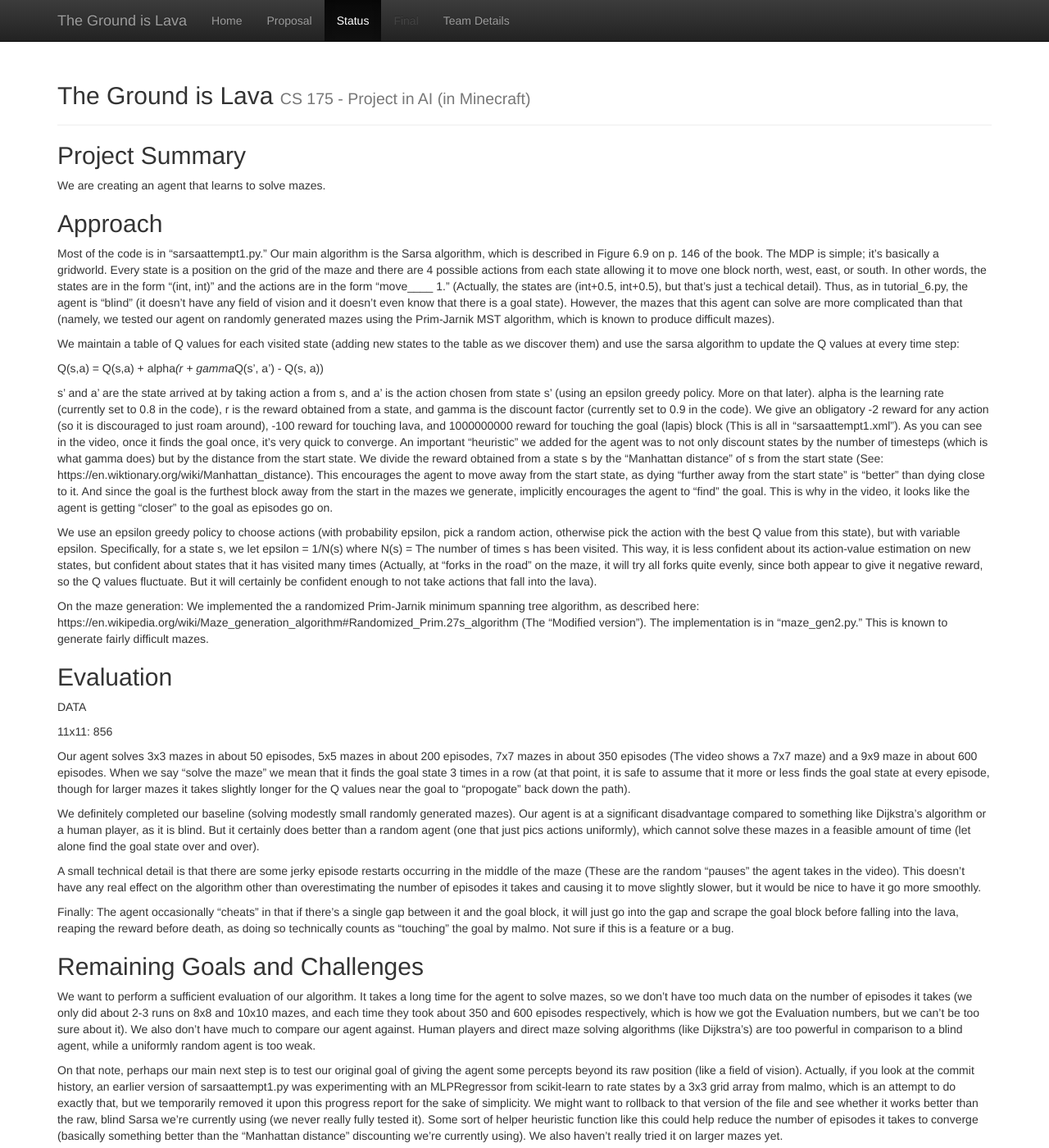
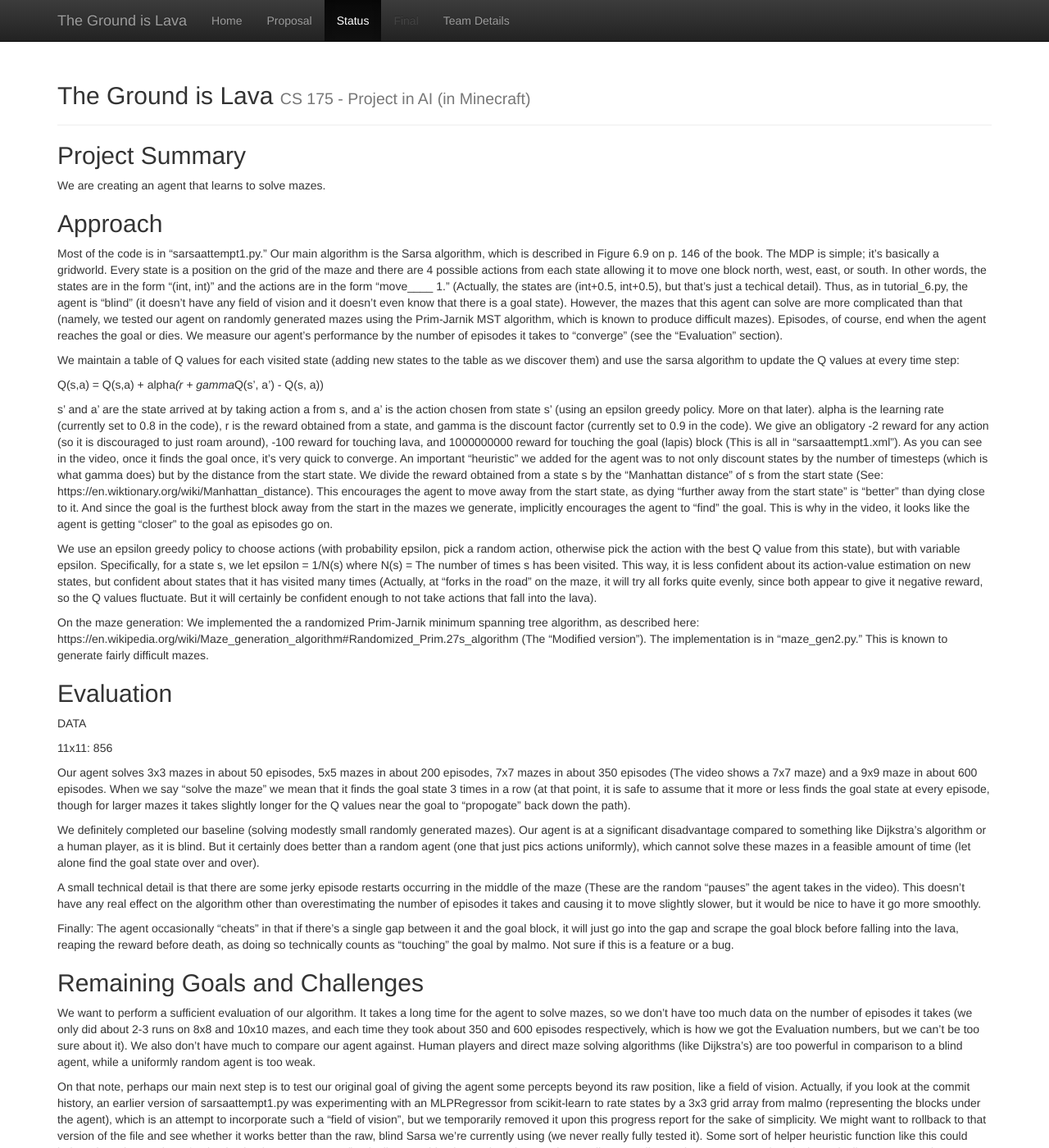
Before and after one commit to katmannn/The-Ground-is-Lava, a Jekyll site: the page built from docs/status.md, in a window 1280 px wide and 1400 px high. Shown: the whole window at 82% size. Built offline with Jekyll 4.4.1, drawn with Linux system fonts in a browser that asks for light colours; some of the changed text lies outside the part shown.

Commit message:
Update status.md

```diff
--- a/docs/status.md
+++ b/docs/status.md
@@ -6,7 +6,7 @@
 We are creating an agent that learns to solve mazes.
 
 ## Approach
-Most of the code is in "sarsaattempt1.py." Our main algorithm is the Sarsa algorithm, which is described in Figure 6.9 on p. 146 of the book. The MDP is simple; it's basically a gridworld. Every state is a position on the grid of the maze and there are 4 possible actions from each state allowing it to move one block north, west, east, or south. In other words, the states are in the form "(int, int)" and the actions are in the form "move____ 1." (Actually, the states are (int+0.5, int+0.5), but that's just a techical detail). Thus, as in tutorial_6.py, the agent is "blind" (it doesn't have any field of vision and it doesn't even know that there is a goal state). However, the mazes that this agent can solve are more complicated than that (namely, we tested our agent on randomly generated mazes using the Prim-Jarnik MST algorithm, which is known to produce difficult mazes).
+Most of the code is in "sarsaattempt1.py." Our main algorithm is the Sarsa algorithm, which is described in Figure 6.9 on p. 146 of the book. The MDP is simple; it's basically a gridworld. Every state is a position on the grid of the maze and there are 4 possible actions from each state allowing it to move one block north, west, east, or south. In other words, the states are in the form "(int, int)" and the actions are in the form "move____ 1." (Actually, the states are (int+0.5, int+0.5), but that's just a techical detail). Thus, as in tutorial_6.py, the agent is "blind" (it doesn't have any field of vision and it doesn't even know that there is a goal state). However, the mazes that this agent can solve are more complicated than that (namely, we tested our agent on randomly generated mazes using the Prim-Jarnik MST algorithm, which is known to produce difficult mazes). Episodes, of course, end when the agent reaches the goal or dies. We measure our agent's performance by the number of episodes it takes to "converge" (see the "Evaluation" section).
 
 We maintain a table of Q values for each visited state (adding new states to the table as we discover them) and use the sarsa algorithm to update the Q values at every time step:
 
@@ -36,7 +36,9 @@
 ## Remaining Goals and Challenges
 We want to perform a sufficient evaluation of our algorithm. It takes a long time for the agent to solve mazes, so we don't have too much data on the number of episodes it takes (we only did about 2-3 runs on 8x8 and 10x10 mazes, and each time they took about 350 and 600 episodes respectively, which is how we got the Evaluation numbers, but we can't be too sure about it). We also don't have much to compare our agent against. Human players and direct maze solving algorithms (like Dijkstra's) are too powerful in comparison to a blind agent, while a uniformly random agent is too weak.
 
-On that note, perhaps our main next step is to test our original goal of giving the agent some percepts beyond its raw position (like a field of vision). Actually, if you look at the commit history, an earlier version of sarsaattempt1.py was experimenting with an MLPRegressor from scikit-learn to rate states by a 3x3 grid array from malmo, which is an attempt to do exactly that, but we temporarily removed it upon this progress report for the sake of simplicity. We might want to rollback to that version of the file and see whether it works better than the raw, blind Sarsa we're currently using (we never really fully tested it). Some sort of helper heuristic function like this could help reduce the number of episodes it takes to converge (basically something better than the "Manhattan distance" discounting we're currently using). We also haven't really tried it on larger mazes yet.
+On that note, perhaps our main next step is to test our original goal of giving the agent some percepts beyond its raw position, like a field of vision. Actually, if you look at the commit history, an earlier version of sarsaattempt1.py was experimenting with an MLPRegressor from scikit-learn to rate states by a 3x3 grid array from malmo (representing the blocks under the agent), which is an attempt to incorporate such a "field of vision", but we temporarily removed it upon this progress report for the sake of simplicity. We might want to rollback to that version of the file and see whether it works better than the raw, blind Sarsa we're currently using (we never really fully tested it). Some sort of helper heuristic function like this could help reduce the number of episodes it takes to converge (basically something better than the "Manhattan distance" discounting we're currently using). Basically, we want to do "Sarsa+more sophisticated heuristic" rather than "Sarsa (+Manhattan distance)."
+
+We also haven't really tried it on larger mazes yet. Gathering data on that end of the spectrum might also be a goal (Gathering data in general is difficult for our project due to the time it takes).
 
 ## Video of Full Run
 <iframe width="854" height="480" src="https://www.youtube.com/embed/fx8xDqEMQd0" frameborder="0" allowfullscreen></iframe>
```
